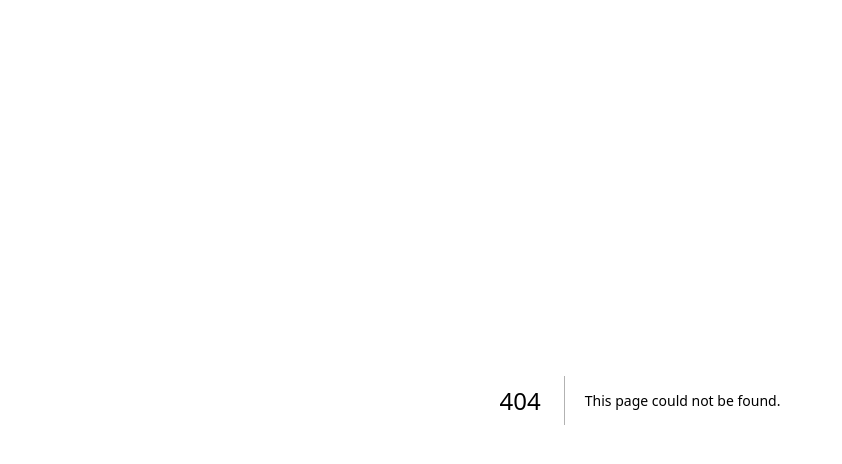
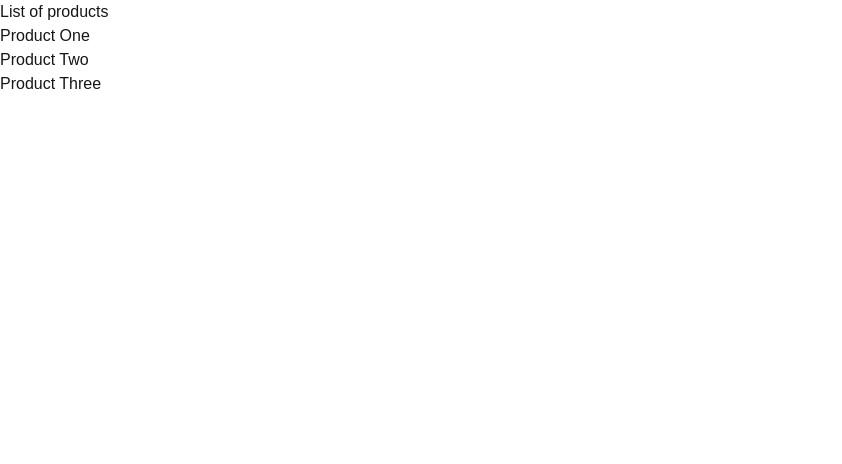
Before and after one commit to Srinu126/next.js-15, a Next.js app: page /products in a window 1280 px wide. Before the commit this address had no page. Shown: the top 464 px of the page, without its empty margins (0-842 px from the left). Built offline with nearby package versions, Linux system fonts and the light colour scheme.

Commit message:
Dynamic routes

```diff
--- /dev/null
+++ b/app/products/[productId]/page.tsx
@@ -0,0 +1,12 @@
+import React from 'react'
+
+const ProductDetails = async({params}: {params: Promise<{productId: string}>}) => {
+    const productId = (await params).productId
+  return (
+    <div>
+        <h1>Details of the product - {productId}</h1>
+    </div>
+  )
+}
+
+export default ProductDetails
--- /dev/null
+++ b/app/products/page.tsx
@@ -0,0 +1,16 @@
+import React from 'react'
+
+const ProductsPage = () => {
+  return (
+    <div>
+        <h1>List of products</h1>
+        <ul>
+            <li>Product One</li>
+            <li>Product Two</li>
+            <li>Product Three</li>
+        </ul>
+    </div>
+  )
+}
+
+export default ProductsPage
```
